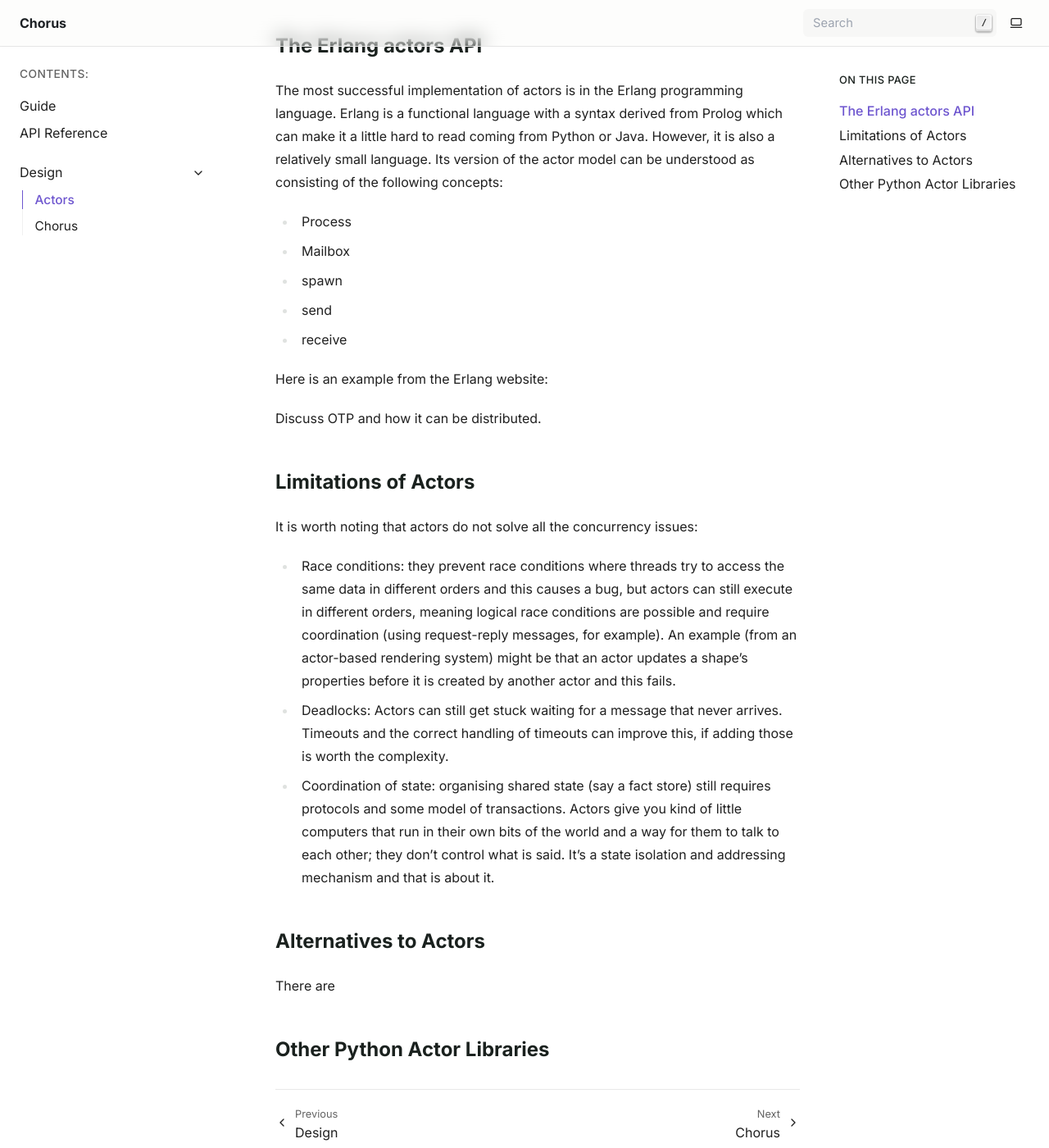
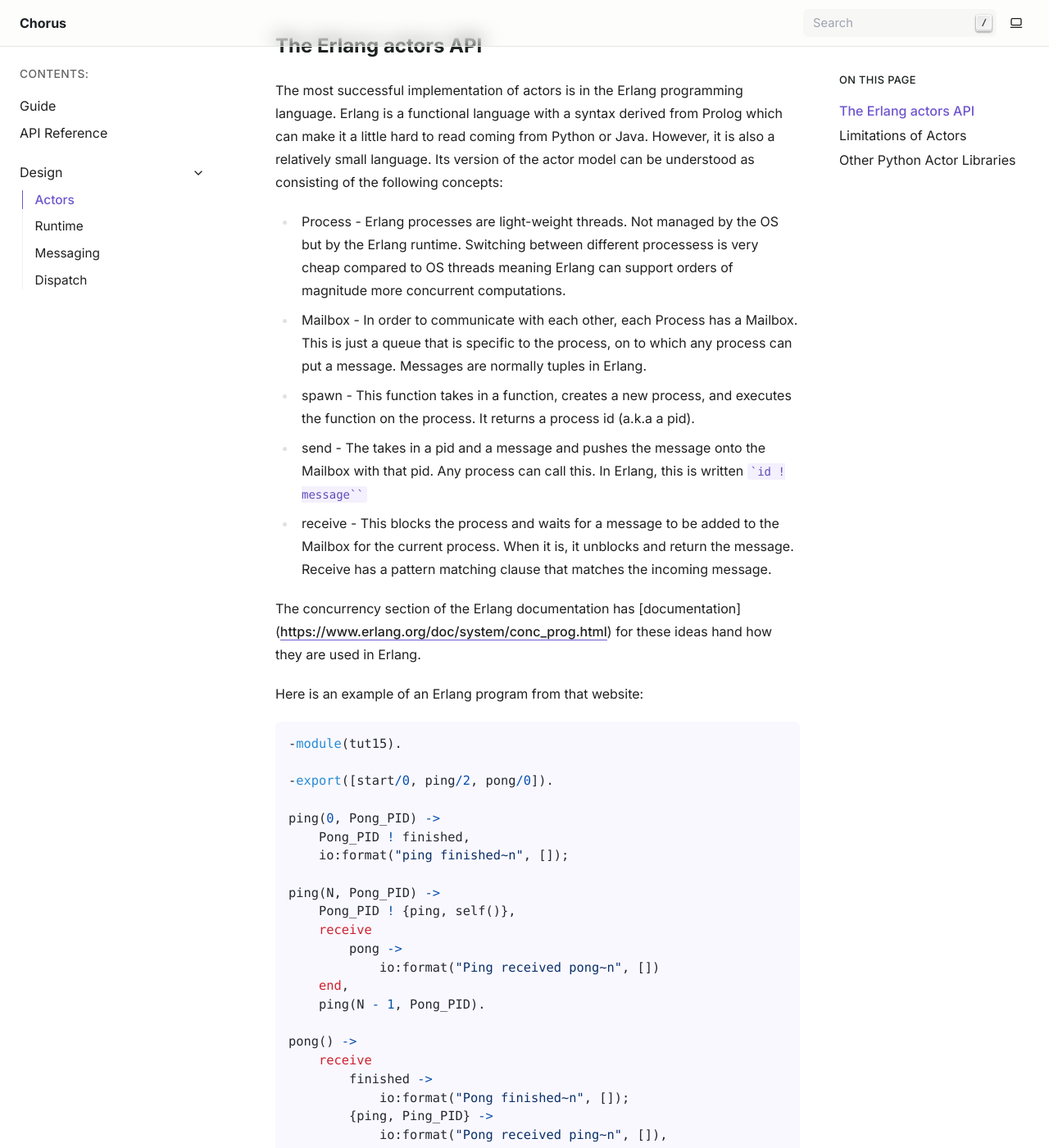
Before and after one commit to progspaces/chorus, a Sphinx documentation site: the page built from docs/source/design/actors.rst, in a window 1280 px wide and 1400 px high, scrolled down 356 px. Shown: the whole window at 82% size. Built offline with Sphinx 7.4.7, drawn with Linux system fonts in a browser that asks for light colours; some of the changed text lies outside the part shown.

Commit message:
feat: ActorSystem is now a ContextManager refactor: remove run_main doc: improve design section of docs

`````diff
--- a/docs/source/design/actors.rst
+++ b/docs/source/design/actors.rst
@@ -9,15 +9,49 @@ The Erlang actors API
 ---------------------
 The most successful implementation of actors is in the Erlang programming language. Erlang is a functional language with a syntax derived from Prolog which can make it a little hard to read coming from Python or Java. However, it is also a relatively small language. Its version of the actor model can be understood as consisting of the following concepts:
 
-* Process
-* Mailbox
-* spawn
-* send
-* receive
+* Process - Erlang processes are light-weight threads. Not managed by the OS but by the Erlang runtime. Switching between different processess is very cheap compared to OS threads meaning Erlang can support orders of magnitude more concurrent computations.
+* Mailbox - In order to communicate with each other, each Process has a Mailbox. This is just a queue that is specific to the process, on to which any process can put a message. Messages are normally tuples in Erlang.
+* spawn - This function takes in a function, creates a new process, and executes the function on the process. It returns a process id (a.k.a a pid).
+* send - The takes in a pid and a message and pushes the message onto the Mailbox with that pid. Any process can call this. In Erlang, this is written ```id ! message````
+* receive - This blocks the process and waits for a message to be added to the Mailbox for the current process. When it is, it unblocks and return the message. Receive has a pattern matching clause that matches the incoming message.
 
-Here is an example from the Erlang website:
+The concurrency section of the Erlang documentation has [documentation](https://www.erlang.org/doc/system/conc_prog.html) for these ideas hand how they are used in Erlang.
 
-Discuss OTP and how it can be distributed.
+Here is an example of an Erlang program from that website:
+
+.. code-block:: Erlang
+
+    -module(tut15).
+
+    -export([start/0, ping/2, pong/0]).
+
+    ping(0, Pong_PID) ->
+        Pong_PID ! finished,
+        io:format("ping finished~n", []);
+
+    ping(N, Pong_PID) ->
+        Pong_PID ! {ping, self()},
+        receive
+            pong ->
+                io:format("Ping received pong~n", [])
+        end,
+        ping(N - 1, Pong_PID).
+
+    pong() ->
+        receive
+            finished ->
+                io:format("Pong finished~n", []);
+            {ping, Ping_PID} ->
+                io:format("Pong received ping~n", []),
+                Ping_PID ! pong,
+                pong()
+        end.
+
+    start() ->
+        Pong_PID = spawn(tut15, pong, []),
+        spawn(tut15, ping, [3, Pong_PID]).
+
+The idea here is not to give a full description but the show where the Chorus API is coming from. The Chorus runtime API does its best to be a direct translation of these ideas into Python.
 
 Limitations of Actors
 ---------------------
@@ -27,9 +61,10 @@ It is worth noting that actors do not solve all the concurrency issues:
 *  Deadlocks: Actors can still get stuck waiting for a message that never arrives. Timeouts and the correct handling of timeouts can improve this, if adding those is worth the complexity.
 *  Coordination of state: organising shared state (say a fact store) still requires protocols and some model of transactions. Actors give you kind of little computers that run in their own bits of the world and a way for them to talk to each other; they don't control what is said. It's a state isolation and addressing mechanism and that is about it.
 
-Alternatives to Actors
-----------------------
-There are
-
 Other Python Actor Libraries
 ----------------------------
+There are already quite a few actor libraries for Python:
+
+* `Thepian <thespianpy.com/doc/>`_ is a complete actor system for Python that has an API similar to `Akka <https://akka.io/>`_. Chorus borrows the idea of an ActorSystem from Thespian but does not require a class for each type of actor. Chorus also borrows the `ask` and `tell` concepts for here.
+* `Pykka <https://pykka.readthedocs.io/stable/>`_ - another implementation of an Akka-style API. Seem very mature.
+*  `python-actors <https://pythonhosted.org/actors/>`_ - a nice and simple actor library that multiplexes message handling onto worker threads.
--- /dev/null
+++ b/docs/source/design/dispatch.rst
@@ -0,0 +1,3 @@
+Dispatch
+========
+The dispatch subpackage contains
--- a/docs/source/design/index.rst
+++ b/docs/source/design/index.rst
@@ -8,10 +8,12 @@ This section has the following parts:
    :hidden:
 
    actors
-   chorus
+   runtime
+   messaging
+   dispatch
 
 * :doc:`actors` discusses the actor model, its trade-offs, and alternatives.
-* :doc:`chorus` explains the design of the implementation of the Erlang actors API that Chorus provides as its core functionality.
+* :doc:`runtime` explains the design of the implementation of the Erlang actors API that Chorus provides as its core functionality.
 
 Chorus is designed with the following concerns in mind:
 
--- /dev/null
+++ b/docs/source/design/messaging.rst
@@ -0,0 +1,2 @@
+Messaging
+=========
--- a/src/chorus/__init__.py
+++ b/src/chorus/__init__.py
@@ -18,17 +18,11 @@ from .runtime import ActorNotFoundError as ActorNotFoundError
 from .runtime import ActorRecord as ActorRecord
 from .runtime import ActorSystem as ActorSystem
 from .runtime import Mailbox as Mailbox
-from .runtime import actors_entry as actors_entry
-from .runtime import add_to_local as add_to_local
-from .runtime import get_from_local as get_from_local
 from .runtime import me as me
 from .runtime import print_actors as print_actors
 from .runtime import receive as receive
-from .runtime import register_thread_as_actor as register_thread_as_actor
 from .runtime import run as run
-from .runtime import run_main as run_main
 from .runtime import send as send
 from .runtime import set_local_actor as set_local_actor
 from .runtime import spawn as spawn
 from .runtime import terminate as terminate
-from .runtime import unregister_thread_as_actor as unregister_thread_as_actor
`````
Also changed, not shown: docs/source/design/chorus.rst (deleted, +0 -9 lines), docs/source/design/runtime.rst (added, +33 -0 lines), 9 other files.
